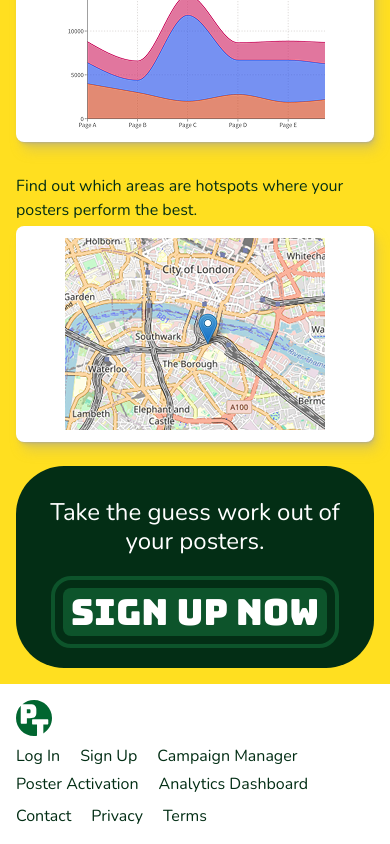
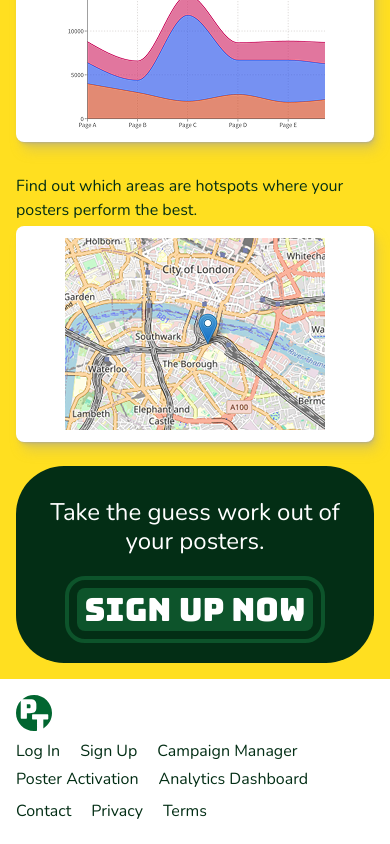
Before and after one commit to GeorgeJopson/poster-trace, a Next.js app: page / in a window 390 px wide. Shown: the part 1962-2806 px from the top of the page. Built offline with nearby package versions, Linux system fonts and the light colour scheme.

Commit message:
Update SignUpNowBtn to use a modified version of --font-size-title

```diff
--- a/src/components/CallToAction/SignUpNowBtn.module.css
+++ b/src/components/CallToAction/SignUpNowBtn.module.css
@@ -46,18 +46,18 @@
 
   margin: 0 12px;
 
-  font-size: 4rem;
+  font-size: var(--font-size-title);
 }
 .btn:hover {
   outline-offset: 4px;
 }
-@media (max-width: 59.375rem) {
+@media (min-width: 59.375rem) {
   .btn {
-    font-size: 3rem;
+    --font-size-title: 4rem;
   }
 }
-@media (max-width: 37.5rem) {
+@media (max-width: 25rem) {
   .btn {
-    font-size: 2.25rem;
+    --font-size-title: 2rem;
   }
 }
```
